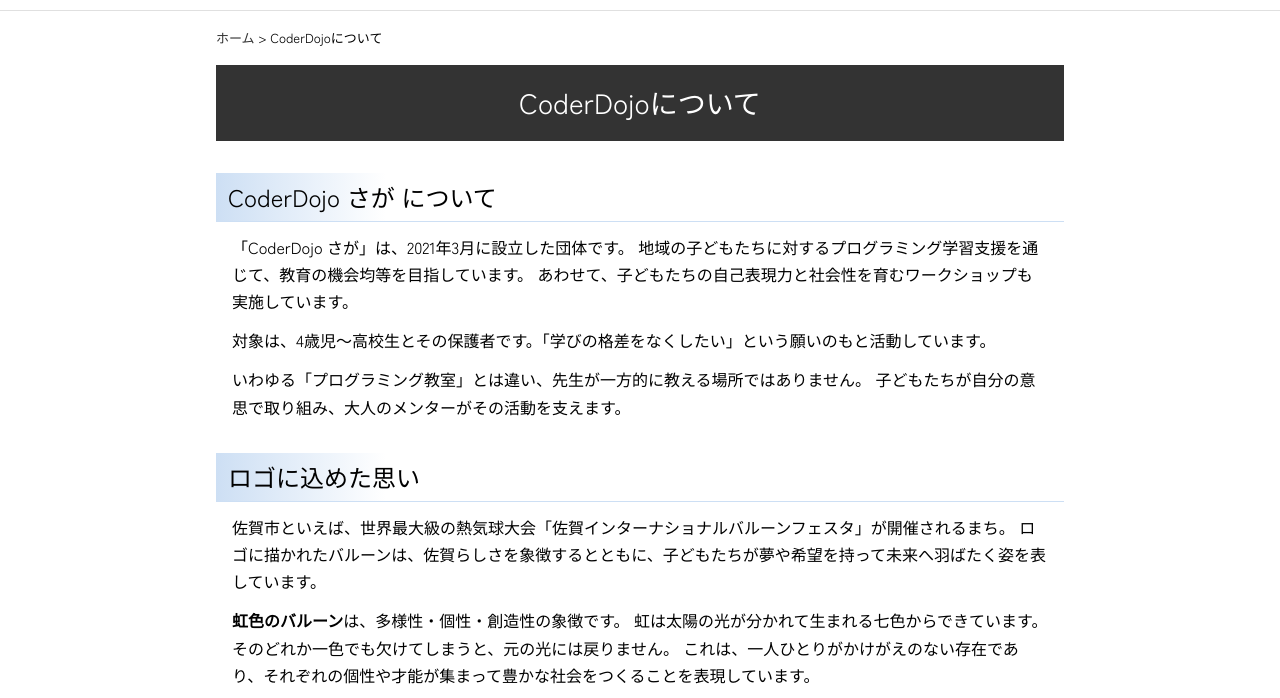
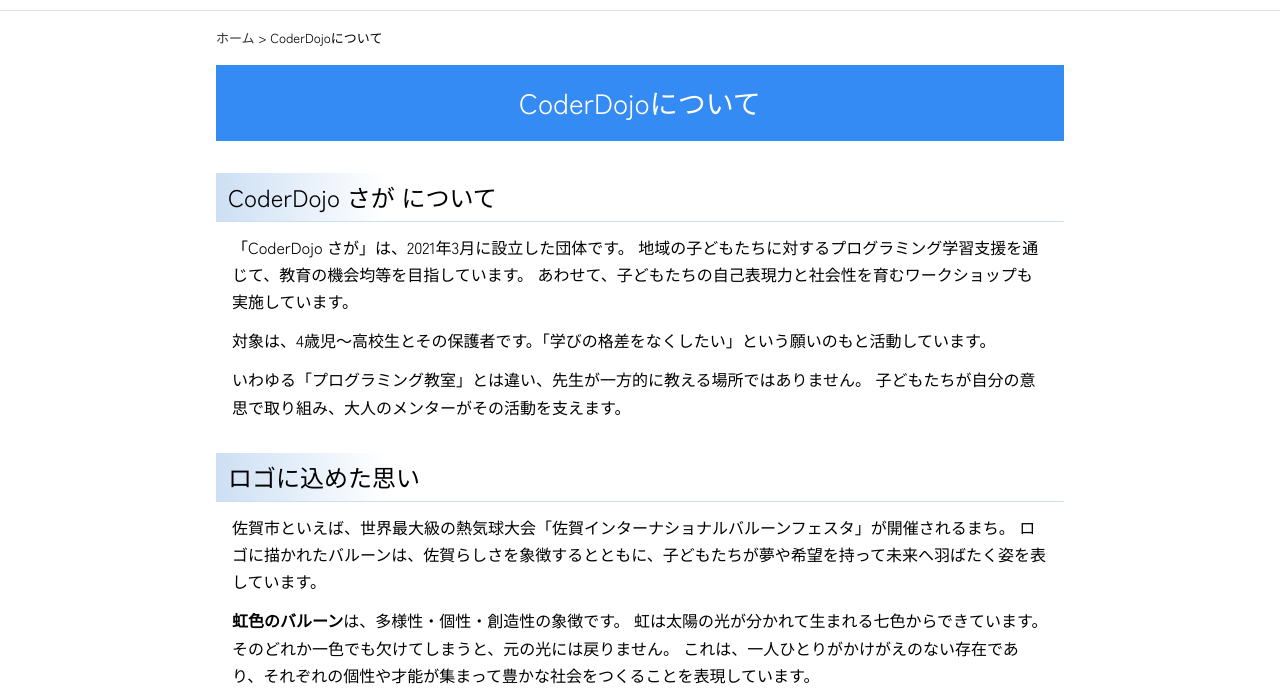
Before and after one commit to Digibono/coderdojo-saga-website, a plain HTML site: page src/about.html in a window 1280 px wide. Shown: the part 60-758 px from the top of the page. Drawn offline with Linux system fonts and the light colour scheme; files that its build step writes are made by us from their sources; files whose address does not match are found by name.

Commit message:
ページタイトルの背景をトップページと同じ青（#348bf4）に変更
Co-Authored-By: Claude Opus 5.5 <noreply@anthropic.com>
Claude-Session: https://claude.ai/code/session_014QyHPMJDGEpXVsFgbKUj95

```diff
--- a/style.css
+++ b/style.css
@@ -276,7 +276,7 @@ img, svg { max-width: 100%; }
 .breadcrumb a:hover { text-decoration: underline; }
 .page-title {
   margin: 0 0 8px; padding: 14px; text-align: center; font-size: 28px; font-weight: 400;
-  background: rgba(0, 0, 0, .8); color: #fff;
+  background: var(--blue); color: #fff; /* トップページと同じ青 #348bf4 = rgb(52, 139, 244) */
 }
 .page h2 {
   margin: 32px 0 0; padding: 6px 12px; font-size: 24px; font-weight: 400; line-height: 1.5;
```
